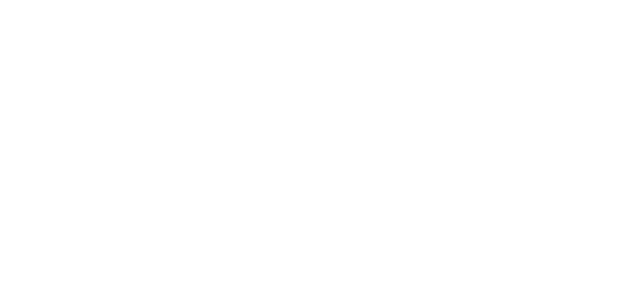
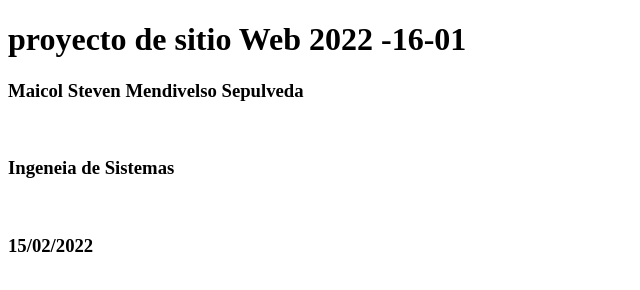
Before and after one commit to msmendivelso/DSW-MaicolStevenMendivelso, a plain HTML site: page index.html in a window 1280 px wide. Shown: the whole page, without its empty margins (0-640 px from the left). Drawn offline with Linux system fonts and the light colour scheme.

Commit message:
primera actualización

```diff
--- a/index.html
+++ b/index.html
@@ -8,5 +8,9 @@
 </head>
 <body>
 
+    <h1> proyecto de sitio Web 2022 -16-01</h1>
+      <h3>Maicol Steven Mendivelso Sepulveda</h3><br>
+      <h3>Ingeneia de Sistemas</h3><br>
+      <h3>15/02/2022</h3>
 </body>
 </html>
```
